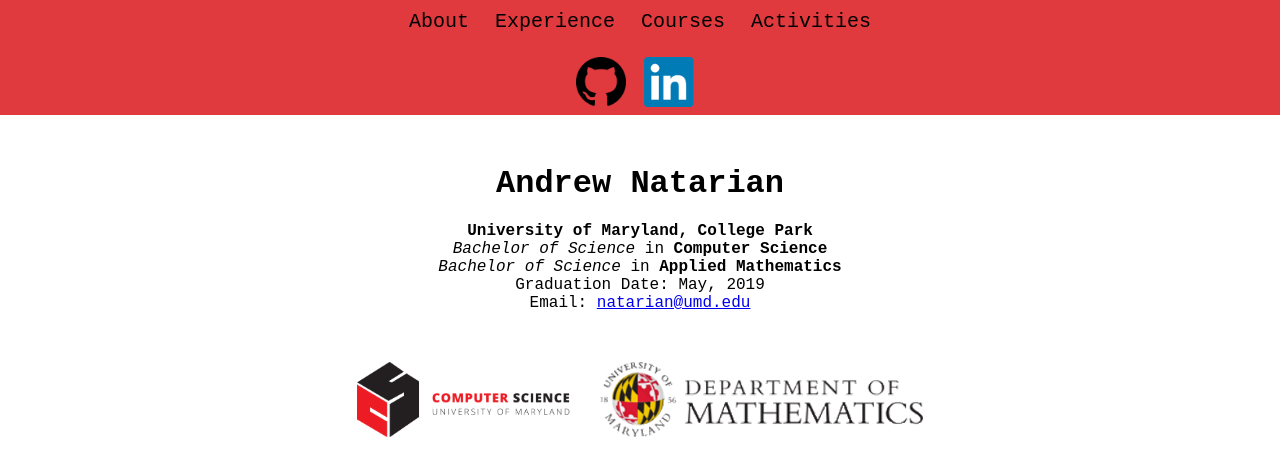
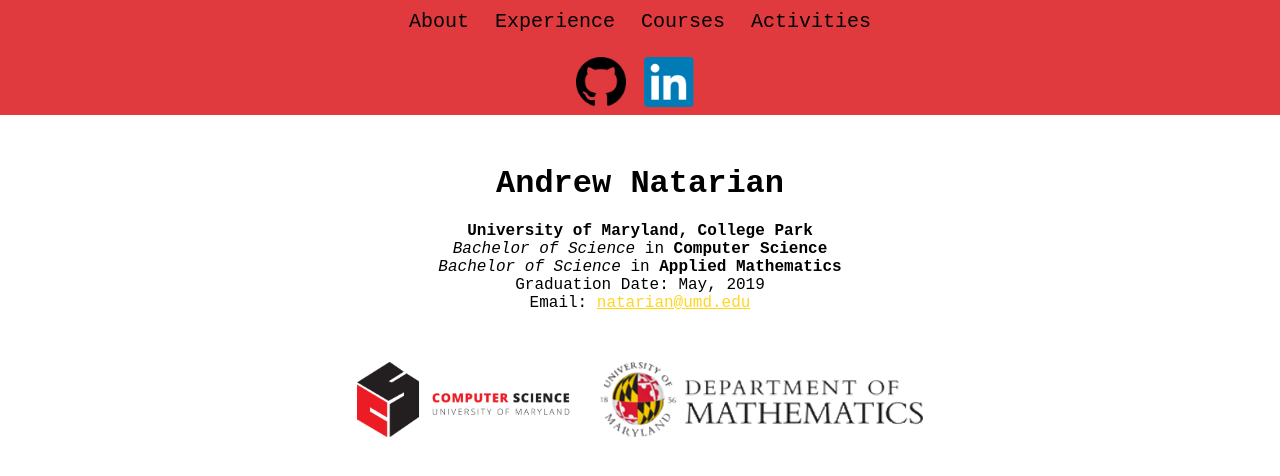
Before and after one commit to natarian/PersonalWebsite, a plain HTML site: page index.html in a window 1280 px wide. In both pictures the pointer is over the link "natarian@umd.edu". Drawn offline with nearby package versions, Linux system fonts and the light colour scheme.

Commit message:
link color fixes

```diff
--- a/index.html
+++ b/index.html
@@ -31,7 +31,7 @@
       <p id="major"><i>Bachelor of Science</i> in <b>Computer Science</b></p>
       <p id="major"><i>Bachelor of Science</i> in <b>Applied Mathematics</b></p>
       <p id="graduation_date">Graduation Date: May, 2019</p>
-      <p>Email: <a href="mailto:natarian@umd.edu">natarian@umd.edu</a></p>
+      <p>Email: <a id="email" href="mailto:natarian@umd.edu">natarian@umd.edu</a></p>
     </div>
     <div id="schoolImages">
       <a href="http://www.cs.umd.edu/" target="_blank"><img id = "CSLogo" src="images/UMD_CS_logo.png" title="Click to view UMD CS website" alt = "CS"></a>
--- a/main.css
+++ b/main.css
@@ -94,7 +94,7 @@
   border: 1px outset black;
 }
 
-#course_tables tr:hover:not(.course_table_header), #botcamp_link, #math_research_link {
+#course_tables tr:hover:not(.course_table_header) {
   background-color: rgb(255,213,32,0.5); /*official UMD gold rgb*/
 }
 
@@ -173,10 +173,13 @@
   padding-top: 20px;
   text-align: center;
 }
-#otherJobsLink:link, #otherJobsLink:visited {
+#otherJobsLink:link, #otherJobsLink:visited,
+#botcamp_link:link, #botcamp_link:visited,
+#math_research_link:link,  #math_research_link:visited,
+#email:hover {
   color: rgb(255,213,32); /*official UMD gold rgb*/
 }
-#otherJobsLink:hover, #botcamp_link:hover, #math_research_link:hover {
+#otherJobsLink:hover, #botcamp_link:hover, #math_research_link:hover, #email {
   color: rgb(224,58,62); /*official UMD red rgb*/
 }
 /*----------LeidosInternship & NASAInternship Style----------*/
```
Also changed, not shown: NASAInternship.html (+1 -1 lines).
